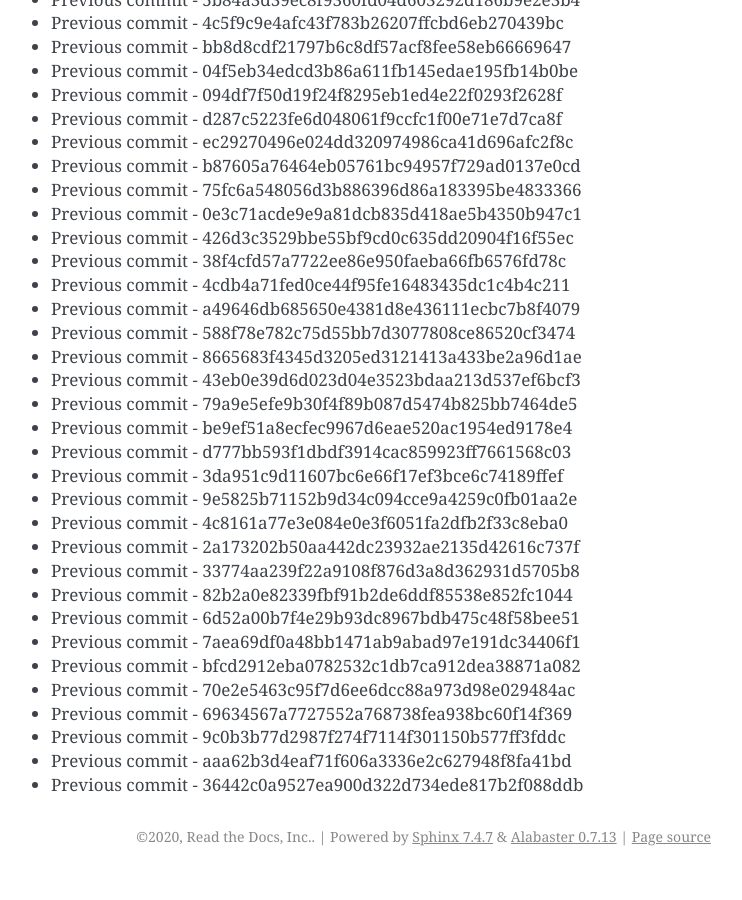
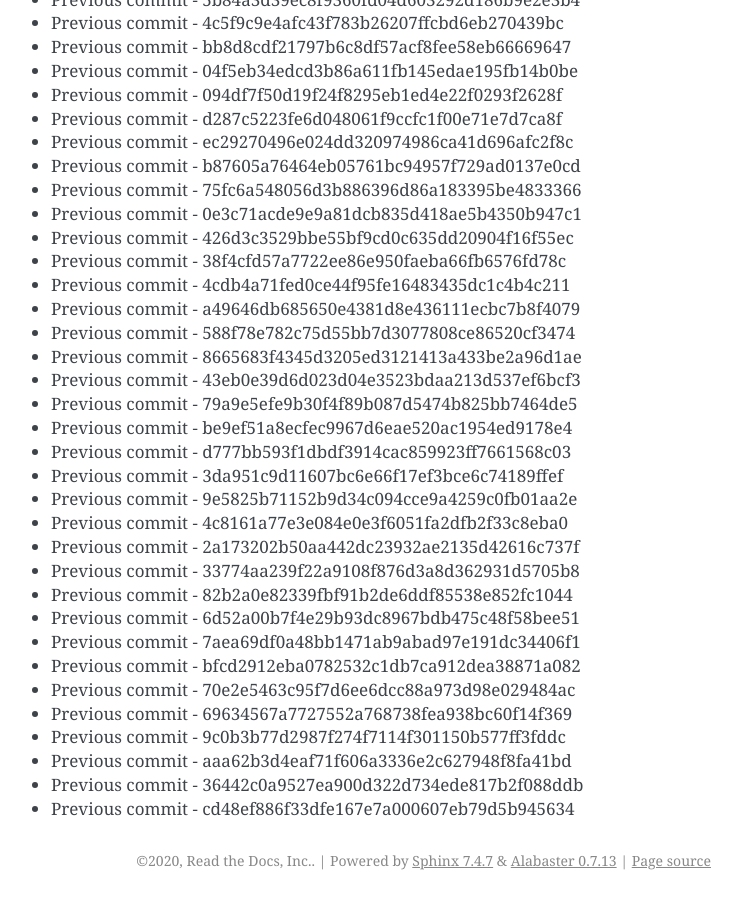
Before and after one commit to readthedocs/rtd-git-stresstest, a Sphinx documentation site: the page built from docs/updates.rst, in a window 1280 px wide and 900 px high, scrolled down 32972 px. Shown: the whole window, without its empty margins (399-1141 px from the left). Built offline with Sphinx 7.4.7, drawn with Linux system fonts in a browser that asks for light colours; before the commit the page ends 33848 px from its top, so only the background shows below that.

Commit message:
Generating commit from previous: cd48ef886f33dfe167e7a000607eb79d5b945634

```diff
--- a/docs/updates.rst
+++ b/docs/updates.rst
@@ -1417,3 +1417,4 @@ It can be tested for any performance characteristics.
 * Previous commit - 9c0b3b77d2987f274f7114f301150b577ff3fddc
 * Previous commit - aaa62b3d4eaf71f606a3336e2c627948f8fa41bd
 * Previous commit - 36442c0a9527ea900d322d734ede817b2f088ddb
+* Previous commit - cd48ef886f33dfe167e7a000607eb79d5b945634
```
